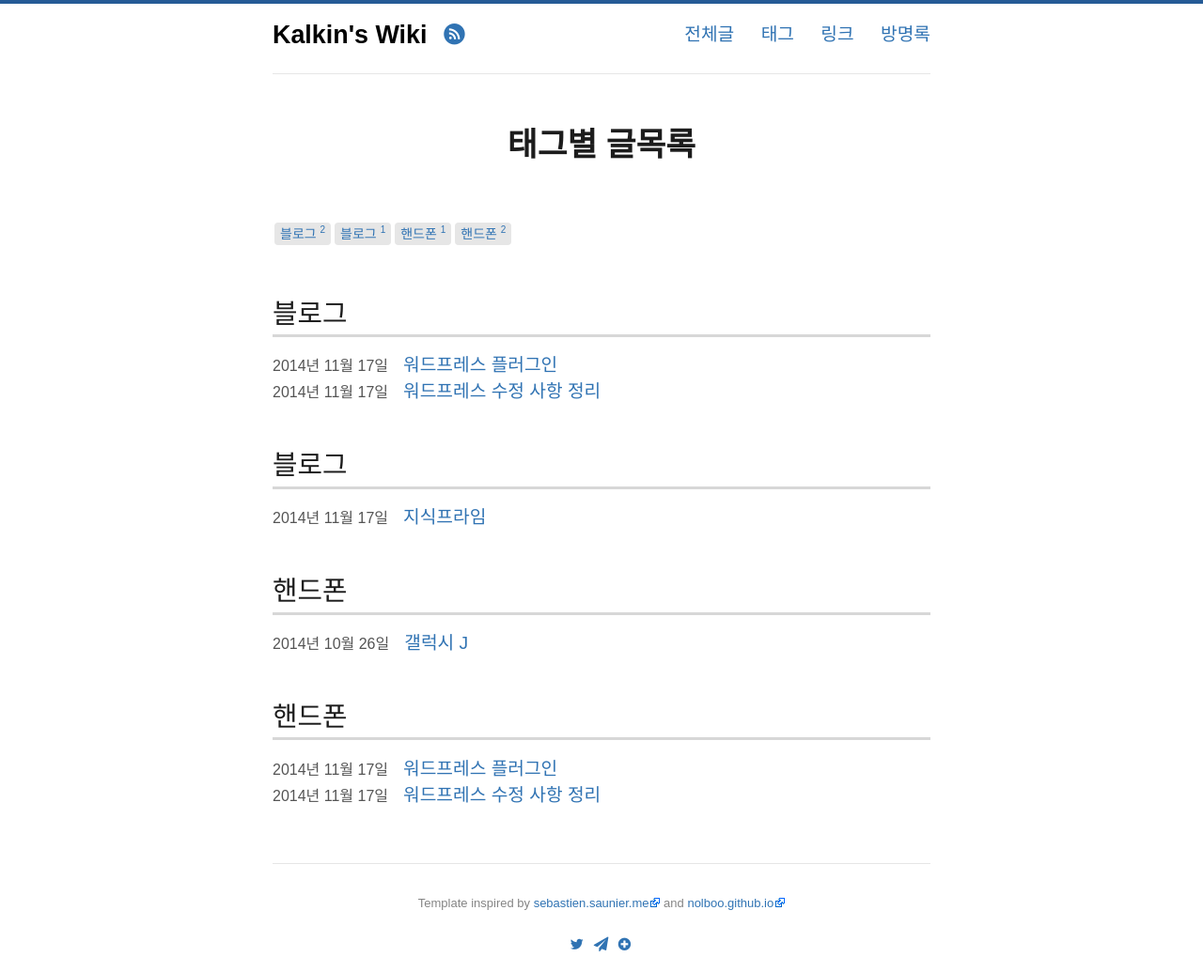
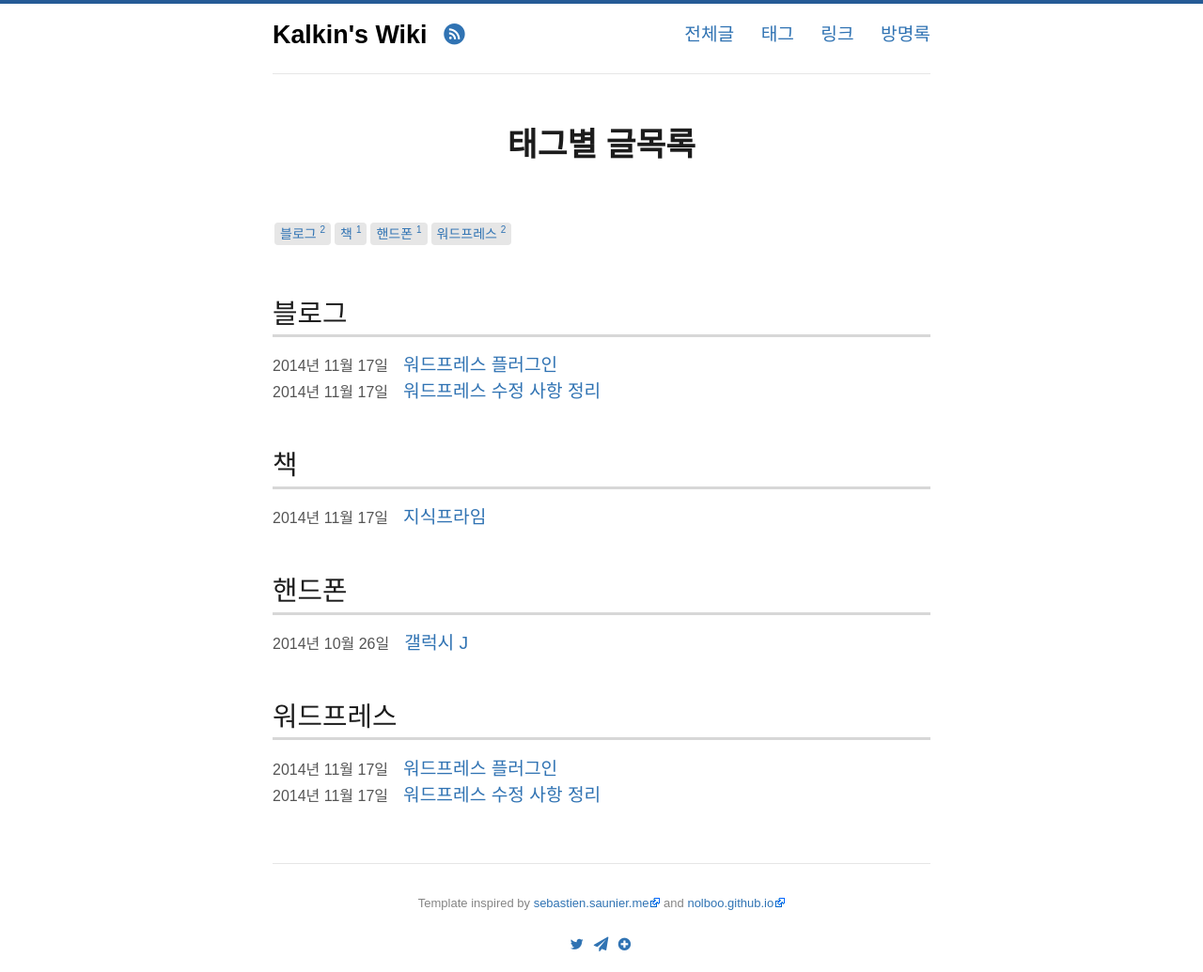
Before and after one commit to kalkin7/wiki, a Jekyll site: the page built from page_tag.md, in a window 1280 px wide. Shown: the whole page at 94% size. Built offline with Jekyll 4.4.1, drawn with Linux system fonts in a browser that asks for light colours.

Commit message:
Wiki Update

```diff
--- a/_data/tags.yml
+++ b/_data/tags.yml
@@ -33,3 +33,9 @@
 
 - slug: phone
   name: 핸드폰
+
+- slug: book
+  name: 책
+
+- slug: wordpress
+  name: 워드프레스
```
Also changed, not shown: _posts/2014-11-17-book-knowledge-prime.md (renamed from _posts/2014-11-17-blog-knowledge-prime.md).
